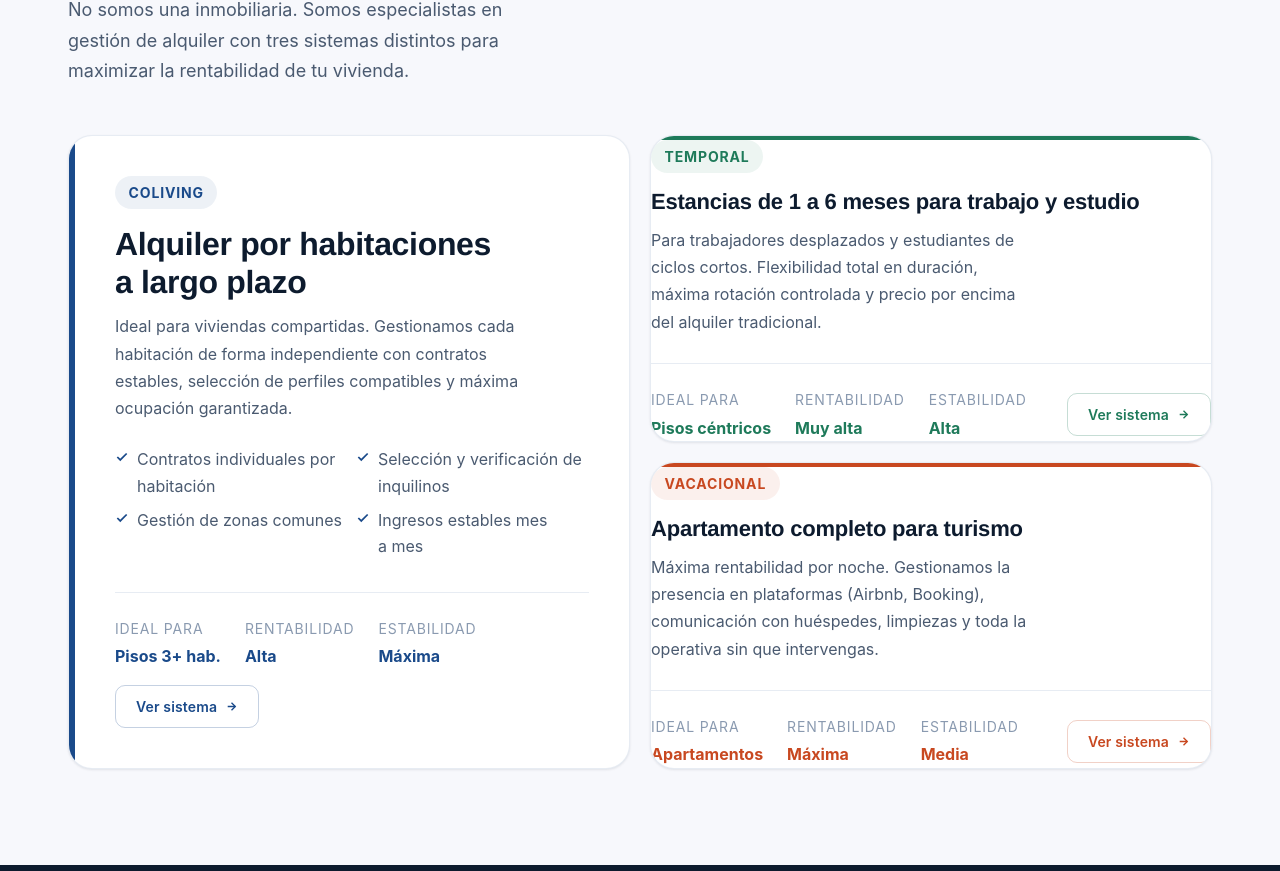
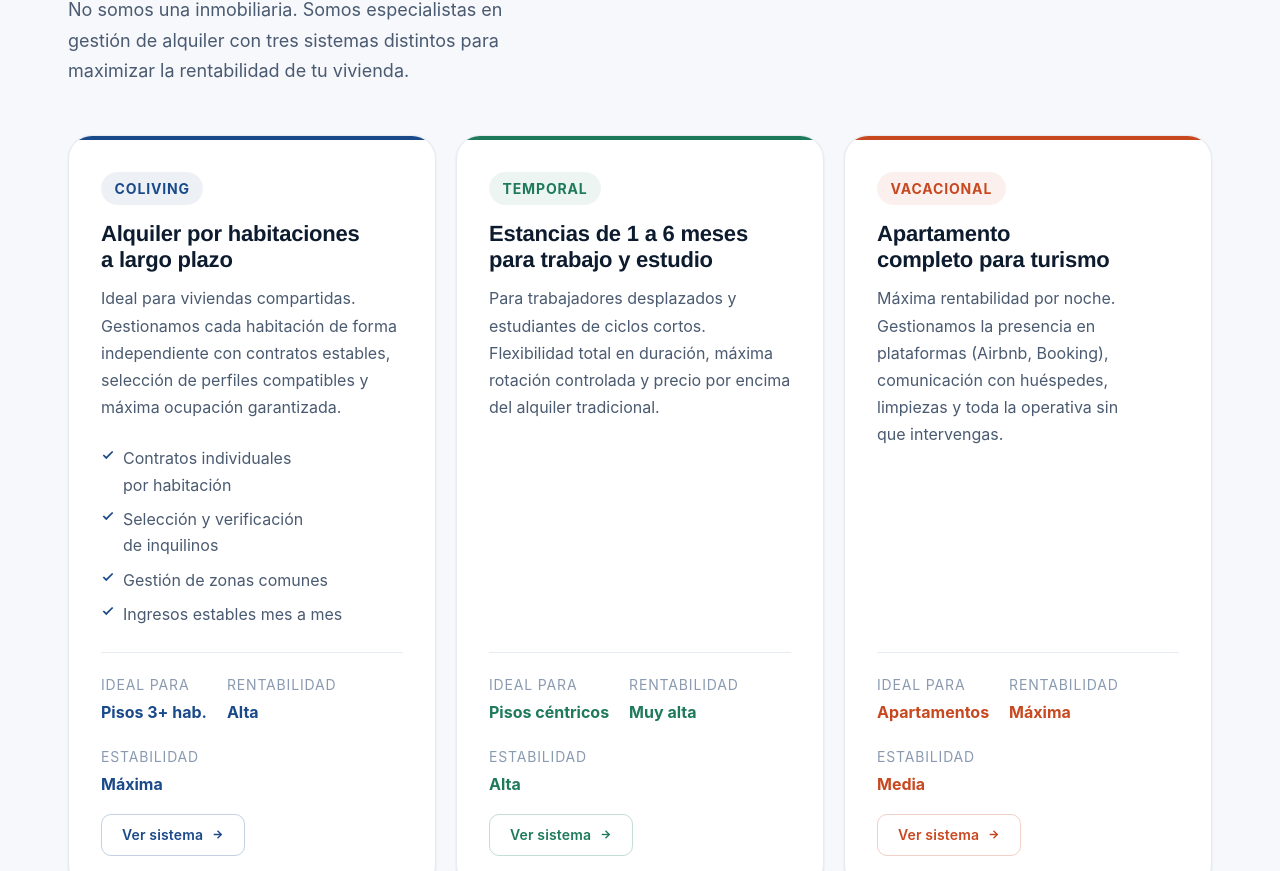
Before and after one commit to viviendasvirtuo/web-viviendasvirtuo, a Next.js app: page / in a window 1280 px wide. Shown: the part 1349-2220 px from the top of the page. Built offline with nearby package versions, Linux system fonts and the light colour scheme; a web font is replaced by a local one.

Commit message:
fix: sistemas vuelve a 3 tarjetas en fila horizontal

```diff
--- a/components/Sistemas.tsx
+++ b/components/Sistemas.tsx
@@ -30,12 +30,7 @@ const sistemas = [
     title: 'Estancias de 1 a 6 meses para trabajo y estudio',
     desc: 'Para trabajadores desplazados y estudiantes de ciclos cortos. Flexibilidad total en duración, máxima rotación controlada y precio por encima del alquiler tradicional.',
     colorRaw: '#1e7a5a',
-    features: [
-      'Estancias de 1 a 6 meses',
-      'Check-in y check-out incluidos',
-      'Limpieza y mantenimiento',
-      'Precio superior al mercado',
-    ],
+    features: [],
     meta: [
       { label: 'Ideal para', val: 'Pisos céntricos' },
       { label: 'Rentabilidad', val: 'Muy alta' },
@@ -50,12 +45,7 @@ const sistemas = [
     title: 'Apartamento completo para turismo',
     desc: 'Máxima rentabilidad por noche. Gestionamos la presencia en plataformas (Airbnb, Booking), comunicación con huéspedes, limpiezas y toda la operativa sin que intervengas.',
     colorRaw: '#c84820',
-    features: [
-      'Alta en Airbnb, Booking y más',
-      'Pricing dinámico por temporada',
-      'Gestión completa de huéspedes',
-      'Rentabilidad máxima del mercado',
-    ],
+    features: [],
     meta: [
       { label: 'Ideal para', val: 'Apartamentos' },
       { label: 'Rentabilidad', val: 'Máxima' },
@@ -72,15 +62,7 @@ export default function Sistemas() {
         {/* Cabecera */}
         <div style={{ marginBottom: 'var(--space-12)' }}>
           <p className="section-label">Nuestros sistemas</p>
-          <div
-            style={{
-              display: 'flex',
-              alignItems: 'flex-end',
-              justifyContent: 'space-between',
-              flexWrap: 'wrap',
-              gap: 'var(--space-4)',
-            }}
-          >
+          <div style={{ display: 'flex', alignItems: 'flex-end', justifyContent: 'space-between', flexWrap: 'wrap', gap: 'var(--space-4)' }}>
             <h2 className="section-title" style={{ margin: 0, maxWidth: '22ch' }}>
               Tres modelos. Una sola gestión.
             </h2>
@@ -90,86 +72,12 @@ export default function Sistemas() {
           </div>
         </div>
 
-        {/*
-          Layout:
-          [  Coliving (grande)  ] [ Temporal  ]
-          [  Coliving (grande)  ] [ Vacacional]
-          2 columnas: izq ocupa toda la altura, der apila 2 cards
-        */}
+        {/* 3 tarjetas en fila, misma altura */}
         <div className="sistemas-grid">
-          {/* Card grande - Coliving */}
-          <article
-            className="sistema-card sistema-card--grande"
-            style={{
-              background: 'var(--color-surface)',
-              borderRadius: 'var(--radius-xl)',
-              border: '1px solid var(--color-border)',
-              overflow: 'hidden',
-              display: 'flex',
-              flexDirection: 'row',
-              boxShadow: 'var(--shadow-sm)',
-            }}
-          >
-            <div className="franja-lateral" style={{ background: sistemas[0].colorRaw, flexShrink: 0 }} />
-            <div className="card-inner--grande" style={{ display: 'flex', flexDirection: 'column', flex: 1 }}>
-              <span className={`badge ${sistemas[0].badgeClass}`} style={{ marginBottom: 'var(--space-4)', alignSelf: 'flex-start' }}>
-                {sistemas[0].badge}
-              </span>
-              <h3 style={{
-                fontFamily: 'var(--font-display)', fontSize: 'var(--text-xl)',
-                fontWeight: 800, color: 'var(--color-text)',
-                marginBottom: 'var(--space-3)', lineHeight: 1.2, letterSpacing: '-0.01em',
-              }}>
-                {sistemas[0].title}
-              </h3>
-              <p style={{
-                fontSize: 'var(--text-sm)', color: 'var(--color-text-muted)',
-                lineHeight: 1.7, marginBottom: 'var(--space-6)', flex: 1, maxWidth: '52ch',
-              }}>
-                {sistemas[0].desc}
-              </p>
-              <ul style={{
-                display: 'grid', gridTemplateColumns: '1fr 1fr',
-                gap: 'var(--space-2)', marginBottom: 'var(--space-8)', listStyle: 'none',
-              }}>
-                {sistemas[0].features.map(f => (
-                  <li key={f} style={{ display: 'flex', alignItems: 'flex-start', gap: 'var(--space-2)', fontSize: 'var(--text-sm)' }}>
-                    <svg width="14" height="14" viewBox="0 0 24 24" fill="none" stroke={sistemas[0].colorRaw} strokeWidth="3" style={{ flexShrink: 0, marginTop: '4px' }} aria-hidden="true">
-                      <polyline points="20 6 9 17 4 12"/>
-                    </svg>
-                    <span style={{ color: 'var(--color-text-muted)' }}>{f}</span>
-                  </li>
-                ))}
-              </ul>
-              <div style={{
-                marginTop: 'auto', display: 'flex', alignItems: 'center',
-                justifyContent: 'space-between', flexWrap: 'wrap', gap: 'var(--space-4)',
-                paddingTop: 'var(--space-6)', borderTop: '1px solid var(--color-border)',
-              }}>
-                <div style={{ display: 'flex', gap: 'var(--space-6)', flexWrap: 'wrap' }}>
-                  {sistemas[0].meta.map(m => (
-                    <div key={m.label}>
-                      <div style={{ fontSize: 'var(--text-xs)', color: 'var(--color-text-faint)', textTransform: 'uppercase', letterSpacing: '0.06em', marginBottom: '3px' }}>{m.label}</div>
-                      <div style={{ fontSize: 'var(--text-sm)', fontWeight: 700, color: sistemas[0].colorRaw }}>{m.val}</div>
-                    </div>
-                  ))}
-                </div>
-                <Link href={sistemas[0].href} className="btn btn-outline btn-sm" style={{ borderColor: `${sistemas[0].colorRaw}40`, color: sistemas[0].colorRaw, whiteSpace: 'nowrap' }}>
-                  Ver sistema
-                  <svg width="13" height="13" viewBox="0 0 24 24" fill="none" stroke="currentColor" strokeWidth="2.5" aria-hidden="true">
-                    <line x1="5" y1="12" x2="19" y2="12"/><polyline points="12 5 19 12 12 19"/>
-                  </svg>
-                </Link>
-              </div>
-            </div>
-          </article>
-
-          {/* Columna derecha: Temporal + Vacacional apilados */}
-          <div className="sistemas-columna-der">
-            {[sistemas[1], sistemas[2]].map(s => (
+          {sistemas.map((s, i) => (
             <article
               key={s.id}
-                className="sistema-card sistema-card--pequena"
+              className="sistema-card"
               style={{
                 background: 'var(--color-surface)',
                 borderRadius: 'var(--radius-xl)',
@@ -180,41 +88,88 @@ export default function Sistemas() {
                 boxShadow: 'var(--shadow-sm)',
               }}
             >
-                <div className="franja-superior" style={{ background: s.colorRaw }} />
-                <div className="card-inner--pequena" style={{ display: 'flex', flexDirection: 'column', flex: 1 }}>
-                  <span className={`badge ${s.badgeClass}`} style={{ marginBottom: 'var(--space-4)', alignSelf: 'flex-start' }}>
+              {/* Franja superior de color */}
+              <div style={{ height: '4px', background: s.colorRaw, flexShrink: 0 }} />
+
+              <div style={{ display: 'flex', flexDirection: 'column', flex: 1, padding: 'var(--space-8)' }}>
+                {/* Badge */}
+                <span
+                  className={`badge ${s.badgeClass}`}
+                  style={{ marginBottom: 'var(--space-4)', alignSelf: 'flex-start' }}
+                >
                   {s.badge}
                 </span>
+
+                {/* Título */}
                 <h3 style={{
-                    fontFamily: 'var(--font-display)', fontSize: 'var(--text-lg)',
-                    fontWeight: 800, color: 'var(--color-text)',
-                    marginBottom: 'var(--space-3)', lineHeight: 1.2, letterSpacing: '-0.01em',
+                  fontFamily: 'var(--font-display)',
+                  fontSize: 'var(--text-lg)',
+                  fontWeight: 800,
+                  color: 'var(--color-text)',
+                  marginBottom: 'var(--space-3)',
+                  lineHeight: 1.2,
+                  letterSpacing: '-0.01em',
                 }}>
                   {s.title}
                 </h3>
+
+                {/* Descripción */}
                 <p style={{
-                    fontSize: 'var(--text-sm)', color: 'var(--color-text-muted)',
-                    lineHeight: 1.7, marginBottom: 'var(--space-6)', flex: 1, maxWidth: '38ch',
+                  fontSize: 'var(--text-sm)',
+                  color: 'var(--color-text-muted)',
+                  lineHeight: 1.7,
+                  marginBottom: 'var(--space-6)',
+                  flex: 1,
                 }}>
                   {s.desc}
                 </p>
+
+                {/* Features — solo coliving */}
+                {i === 0 && (
+                  <ul style={{ display: 'flex', flexDirection: 'column', gap: 'var(--space-2)', marginBottom: 'var(--space-6)', listStyle: 'none' }}>
+                    {sistemas[0].features.map(f => (
+                      <li key={f} style={{ display: 'flex', alignItems: 'flex-start', gap: 'var(--space-2)', fontSize: 'var(--text-sm)' }}>
+                        <svg width="14" height="14" viewBox="0 0 24 24" fill="none" stroke={s.colorRaw} strokeWidth="3" style={{ flexShrink: 0, marginTop: '3px' }} aria-hidden="true">
+                          <polyline points="20 6 9 17 4 12"/>
+                        </svg>
+                        <span style={{ color: 'var(--color-text-muted)' }}>{f}</span>
+                      </li>
+                    ))}
+                  </ul>
+                )}
+
+                {/* Meta + CTA */}
                 <div style={{
-                    marginTop: 'auto', display: 'flex', alignItems: 'center',
-                    justifyContent: 'space-between', flexWrap: 'wrap', gap: 'var(--space-4)',
-                    paddingTop: 'var(--space-6)', borderTop: '1px solid var(--color-border)',
+                  marginTop: 'auto',
+                  display: 'flex',
+                  alignItems: 'center',
+                  justifyContent: 'space-between',
+                  flexWrap: 'wrap',
+                  gap: 'var(--space-4)',
+                  paddingTop: 'var(--space-5)',
+                  borderTop: '1px solid var(--color-border)',
                 }}>
-                    <div style={{ display: 'flex', gap: 'var(--space-6)', flexWrap: 'wrap' }}>
+                  <div style={{ display: 'flex', gap: 'var(--space-5)', flexWrap: 'wrap' }}>
                     {s.meta.map(m => (
                       <div key={m.label}>
-                          <div style={{ fontSize: 'var(--text-xs)', color: 'var(--color-text-faint)', textTransform: 'uppercase', letterSpacing: '0.06em', marginBottom: '3px' }}>{m.label}</div>
-                          <div style={{ fontSize: 'var(--text-sm)', fontWeight: 700, color: s.colorRaw }}>{m.val}</div>
+                        <div style={{ fontSize: 'var(--text-xs)', color: 'var(--color-text-faint)', textTransform: 'uppercase', letterSpacing: '0.06em', marginBottom: '3px' }}>
+                          {m.label}
+                        </div>
+                        <div style={{ fontSize: 'var(--text-sm)', fontWeight: 700, color: s.colorRaw }}>
+                          {m.val}
+                        </div>
                       </div>
                     ))}
                   </div>
-                    <Link href={s.href} className="btn btn-outline btn-sm" style={{ borderColor: `${s.colorRaw}40`, color: s.colorRaw, whiteSpace: 'nowrap' }}>
+                  <Link
+                    href={s.href}
+                    className="btn btn-outline btn-sm"
+                    style={{ borderColor: `${s.colorRaw}40`, color: s.colorRaw, whiteSpace: 'nowrap' }}
+                  >
                     Ver sistema
                     <svg width="13" height="13" viewBox="0 0 24 24" fill="none" stroke="currentColor" strokeWidth="2.5" aria-hidden="true">
-                        <line x1="5" y1="12" x2="19" y2="12"/><polyline points="12 5 19 12 12 19"/>
+                      <line x1="5" y1="12" x2="19" y2="12"/>
+                      <polyline points="12 5 19 12 12 19"/>
                     </svg>
                   </Link>
                 </div>
@@ -222,45 +177,14 @@ export default function Sistemas() {
             </article>
           ))}
         </div>
-        </div>
 
         <style>{`
-          /* Grid: 2 columnas, coliving izq + columna der con 2 cards apiladas */
           .sistemas-grid {
             display: grid;
-            grid-template-columns: 1fr 1fr;
+            grid-template-columns: repeat(3, 1fr);
             gap: var(--space-5);
             align-items: stretch;
           }
-          .sistemas-columna-der {
-            display: flex;
-            flex-direction: column;
-            gap: var(--space-5);
-          }
-          /* Card grande ocupa toda la altura de la columna izq */
-          .sistema-card--grande {
-            height: 100%;
-          }
-          /* Cards pequeñas se reparten la altura */
-          .sistema-card--pequena {
-            flex: 1;
-          }
-          /* Franjas de color */
-          .franja-lateral {
-            width: 6px;
-          }
-          .franja-superior {
-            width: 100%;
-            height: 4px;
-          }
-          /* Padding inner */
-          .card-inner--grande {
-            padding: var(--space-10);
-          }
-          .card-inner--pequena {
-            padding: var(--space-7);
-          }
-          /* Hover */
           .sistema-card {
             transition: box-shadow 0.25s ease, transform 0.25s ease;
           }
@@ -268,21 +192,9 @@ export default function Sistemas() {
             box-shadow: var(--shadow-lg);
             transform: translateY(-3px);
           }
-          /* ── MOBILE ── */
           @media (max-width: 900px) {
             .sistemas-grid {
               grid-template-columns: 1fr;
-            }
-            .sistema-card--grande {
-              height: auto;
-              flex-direction: column;
-            }
-            .franja-lateral {
-              width: 100%;
-              height: 4px;
-            }
-            .card-inner--grande {
-              padding: var(--space-7);
             }
           }
         `}</style>
```
Lines whose indentation alone changed are shown as unchanged.
